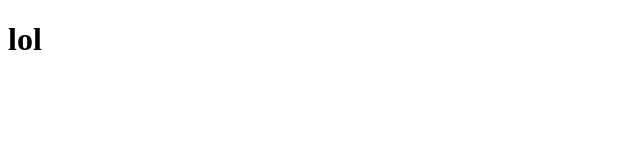
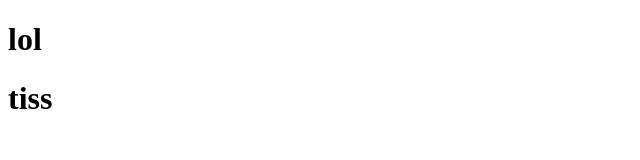
Before and after one commit to Toffii33/github-ving, a plain HTML site: page index.html in a window 1280 px wide. Shown: the full height of the page, 0-640 px from the left. Drawn offline with Linux system fonts and the light colour scheme.

Commit message:
benjamin

```diff
--- a/index.html
+++ b/index.html
@@ -7,5 +7,6 @@
 </head>
 <body>
     <h1>lol</h1>
+    <h1>tiss</h1>
 </body>
 </html>
```
